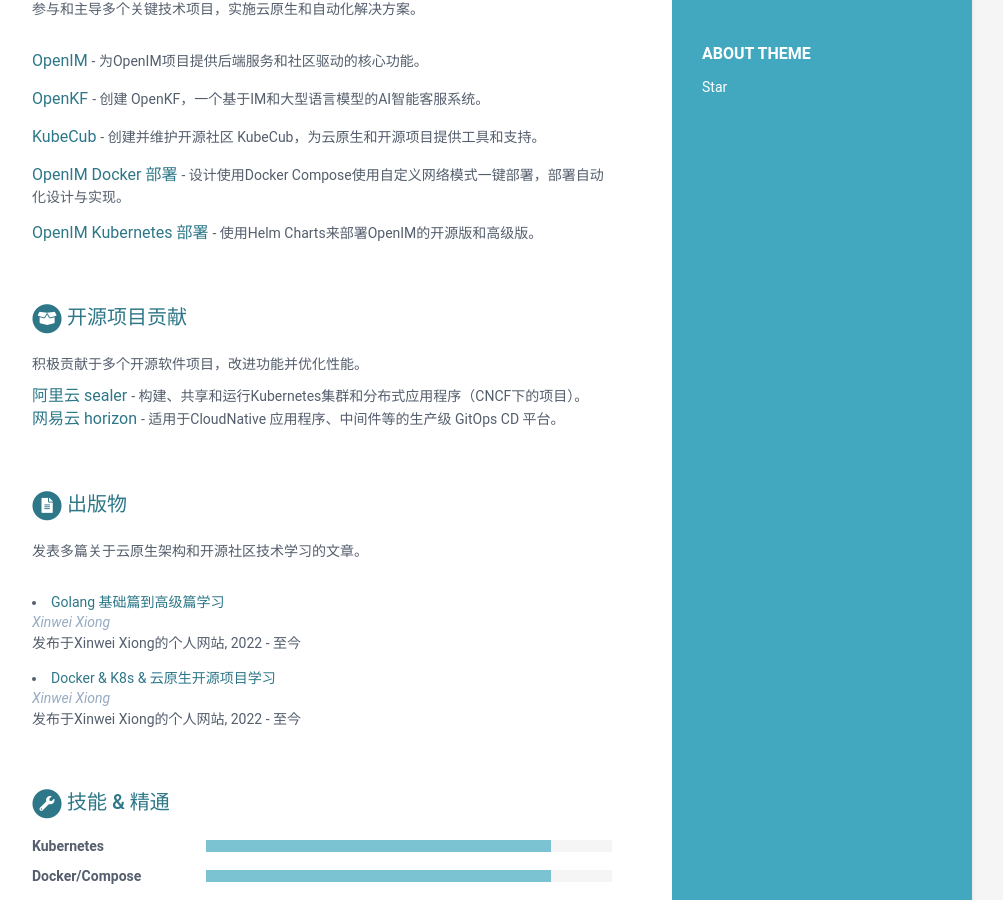
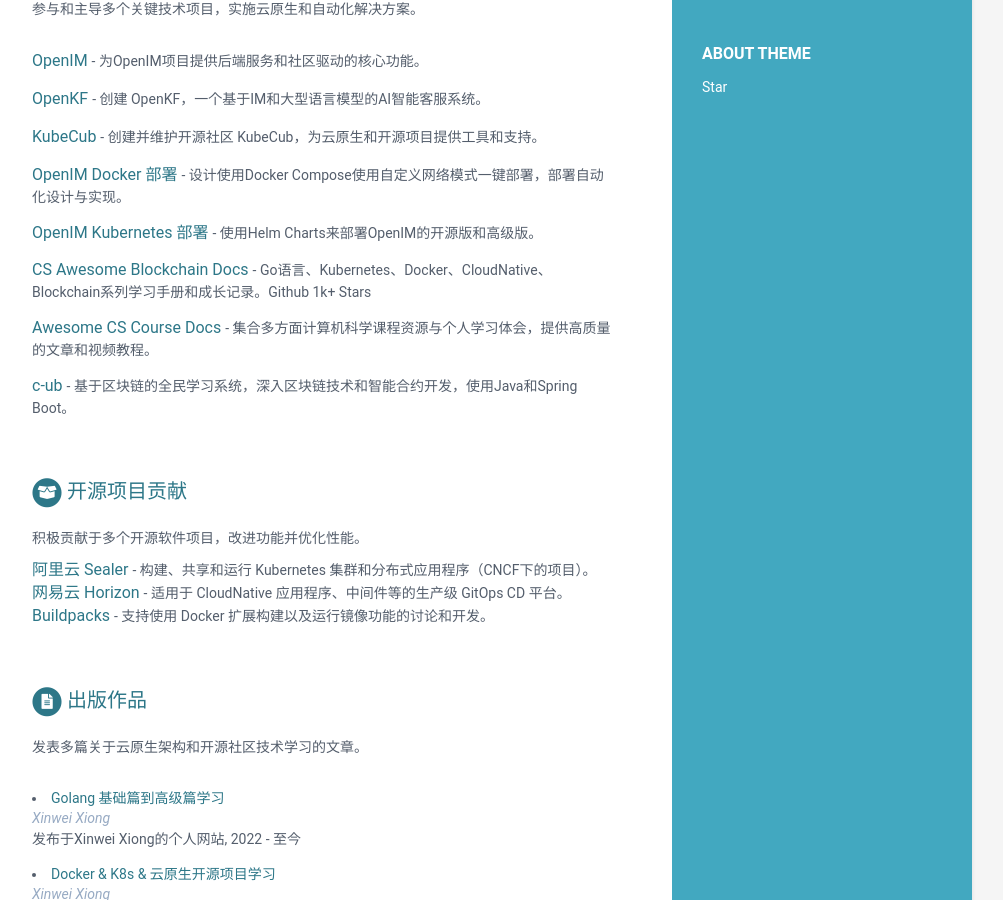
Before and after one commit to cubxxw/resume, a Jekyll site: the page built from index.html, in a window 1280 px wide and 900 px high, scrolled down 918 px. Shown: the whole window, without its empty margins (168-1171 px from the left). Built offline with Jekyll 4.4.1, drawn with Linux system fonts in a browser that asks for light colours.

Commit message:
feat: add resume optimze

```diff
--- a/_data/data.yml
+++ b/_data/data.yml
@@ -95,45 +95,75 @@
             成功完成由Linux基金会提供的Kubernetes专家认证课程，掌握了Kubernetes的高级应用和管理。
 
 projects:
-    title: 项目
-    intro: >
-      参与和主导多个关键技术项目，实施云原生和自动化解决方案。
-    assignments:
-      - title: OpenIM
-        link: https://github.com/OpenIMSDK/Open-IM-Server
-        tagline: "为OpenIM项目提供后端服务和社区驱动的核心功能。"
+  title: 项目
+  intro: >
+    参与和主导多个关键技术项目，实施云原生和自动化解决方案。
+  assignments:
+    - title: OpenIM
+      link: https://github.com/OpenIMSDK/Open-IM-Server
+      tagline: "为OpenIM项目提供后端服务和社区驱动的核心功能。"
 
-      - title: OpenKF
-        link: https://github.com/OpenIMSDK/OpenKF
-        tagline: "创建 OpenKF，一个基于IM和大型语言模型的AI智能客服系统。"
+    - title: OpenKF
+      link: https://github.com/OpenIMSDK/OpenKF
+      tagline: "创建 OpenKF，一个基于IM和大型语言模型的AI智能客服系统。"
 
-      - title: KubeCub
-        link: https://github.com/kubecub
-        tagline: "创建并维护开源社区 KubeCub，为云原生和开源项目提供工具和支持。"
+    - title: KubeCub
+      link: https://github.com/kubecub
+      tagline: "创建并维护开源社区 KubeCub，为云原生和开源项目提供工具和支持。"
 
-      - title: OpenIM Docker 部署
-        link: https://github.com/openimsdk/openim-docker
-        tagline: "设计使用Docker Compose使用自定义网络模式一键部署，部署自动化设计与实现。"
+    - title: OpenIM Docker 部署
+      link: https://github.com/openimsdk/openim-docker
+      tagline: "设计使用Docker Compose使用自定义网络模式一键部署，部署自动化设计与实现。"
 
-      - title: OpenIM Kubernetes 部署
-        link: https://github.com/openimsdk/helm-charts
-        tagline: "使用Helm Charts来部署OpenIM的开源版和高级版。"
+    - title: OpenIM Kubernetes 部署
+      link: https://github.com/openimsdk/helm-charts
+      tagline: "使用Helm Charts来部署OpenIM的开源版和高级版。"
+
+    - title: CS Awesome Blockchain Docs
+      link: https://github.com/cubxxw/awesome-cs-cloudnative-blockchain
+      tagline: "Go语言、Kubernetes、Docker、CloudNative、Blockchain系列学习手册和成长记录。Github 1k+ Stars"
+
+    - title: Awesome CS Course Docs
+      link: https://github.com/cubxxw/awesome-cs-course
+      tagline: "集合多方面计算机科学课程资源与个人学习体会，提供高质量的文章和视频教程。"
+
+    - title: c-ub
+      link: https://github.com/c-ub
+      tagline: "基于区块链的全民学习系统，深入区块链技术和智能合约开发，使用Java和Spring Boot。"
+
 
 oss:
-    title: 开源项目贡献
-    intro: >
-      积极贡献于多个开源软件项目，改进功能并优化性能。
-    contributions:
-      - title: 阿里云 sealer
-        link: https://github.com/sealerio/sealer
-        tagline: "构建、共享和运行Kubernetes集群和分布式应用程序（CNCF下的项目）。"
+  title: 开源项目贡献
+  intro: >
+    积极贡献于多个开源软件项目，改进功能并优化性能。
+  contributions:
+    - title: 阿里云 Sealer
+      link: https://github.com/sealerio/sealer
+      tagline: "构建、共享和运行 Kubernetes 集群和分布式应用程序（CNCF下的项目）。"
+      details:
+        - "根据 k0s 完成 k3s 的 runtime 设计。"
+        - "实现 rootless 功能。"
+        - "定期参加 Sealer 双周会议，参与社区共建，提案设计与讨论。"
 
-      - title: 网易云 horizon
-        link: https://github.com/horizoncd/horizon
-        tagline: "适用于CloudNative 应用程序、中间件等的生产级 GitOps CD 平台。"
+    - title: 网易云 Horizon
+      link: https://github.com/horizoncd/horizon
+      tagline: "适用于 CloudNative 应用程序、中间件等的生产级 GitOps CD 平台。"
+      details:
+        - "完善 CI 部分功能。"
+        - "设计与实现 Makefile 工程能力。"
+        - "优化 ArgoCD 基础引擎模块。"
+
+    - title: Buildpacks
+      link: https://github.com/buildpacks/pack
+      tagline: "支持使用 Docker 扩展构建以及运行镜像功能的讨论和开发。"
+      details:
+        - description: "参与 RFC 讨论，推动支持通过 Docker 扩展构建和运行镜像的功能。"
+          link: https://github.com/buildpacks/pack/issues/1623
+        - description: "贡献 GSoC 提案，旨在优化和扩展 Buildpacks 功能。"
+          link: https://docs.google.com/document/d/15pZDw5u8OUoyqr9d9gB4-2-o8Gm8m1GF3lFsLA26lQ0/edit
 
 publications:
-    title: 出版物
+    title: 出版作品
     intro: |
       发表多篇关于云原生架构和开源社区技术学习的文章。
     papers:
```
